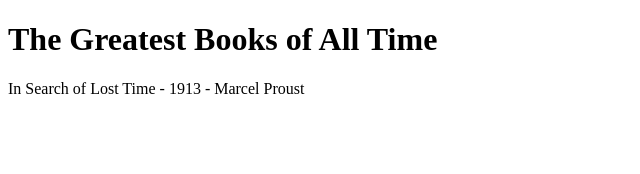
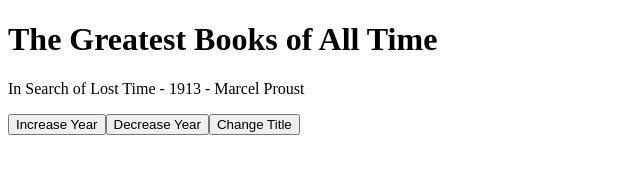
Before and after one commit to elvan/favorite-books-app-vue-basics, a plain HTML site: page index.html in a window 1280 px wide. Shown: the whole page, without its empty margins (0-640 px from the left). Drawn offline with nearby package versions, Linux system fonts and the light colour scheme.

Commit message:
methods and click events

```diff
--- a/app.js
+++ b/app.js
@@ -8,6 +8,20 @@ const app = Vue.createApp({
       year: '1913',
     };
   },
+
+  methods: {
+    increase() {
+      this.year++;
+    },
+
+    decrease() {
+      this.year--;
+    },
+
+    changeTitle(title) {
+      this.title = title;
+    },
+  },
 });
 
 app.mount('#app');
--- a/index.html
+++ b/index.html
@@ -15,6 +15,11 @@
 
     <div id="app">
       <p>{{ title }} - {{ year }} - {{ author }}</p>
+
+      <button v-on:click="increase()">Increase Year</button>
+      <button v-on:click="decrease()">Decrease Year</button>
+
+      <button @click="changeTitle('Ulysses')">Change Title</button>
     </div>
   </body>
 </html>
```
